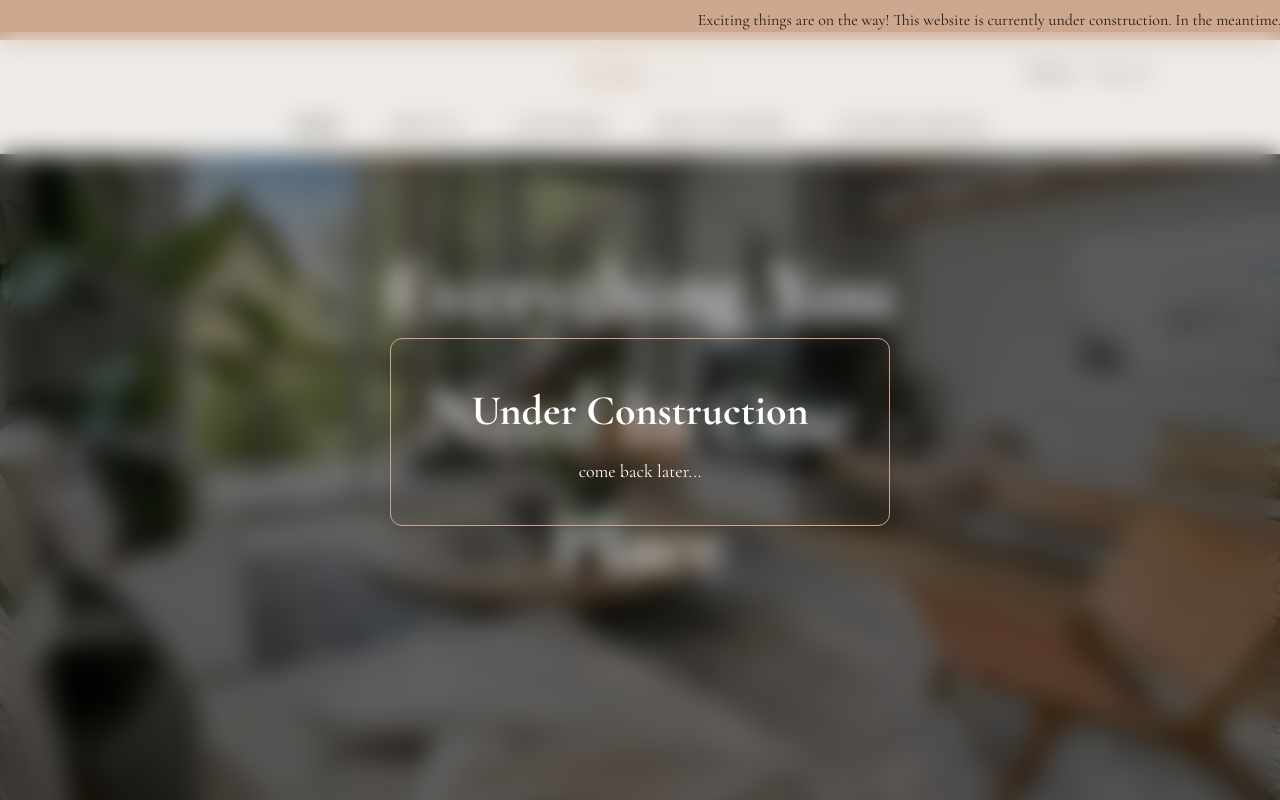
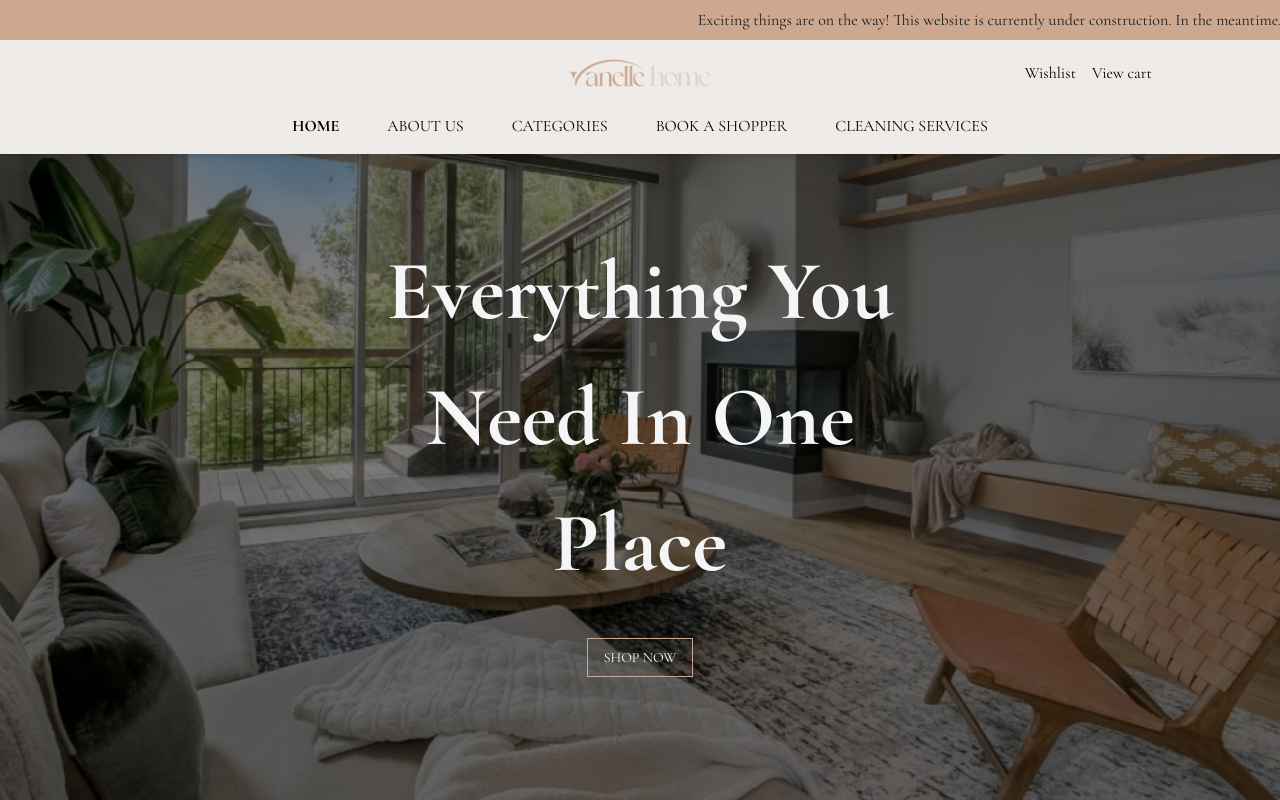
Before and after one commit to emmanuelolusola/vanellehome, a React (Vite) app: page / in a window 1280 px wide. Shown: the top 800 px of the page. Built offline with nearby package versions, Linux system fonts and the light colour scheme; the HTML template or start-up script is replaced by a standard one; a web font is replaced by a local one.

Commit message:
under construction

```diff
--- a/src/components/home/Home.jsx
+++ b/src/components/home/Home.jsx
@@ -14,7 +14,7 @@ import Recommended from "./Recommended";
 const Home = () => {
   return (
     <div>
-      <div className="fixed w-full h-[100vh] flex justify-center items-center backdrop-blur-md px-[24px] z-30">
+      <div className="hidden fixed w-full h-[100vh] flex justify-center items-center backdrop-blur-md px-[24px] z-30">
         <div className="flex flex-col gap-2 lg:gap-4 text-white py-4 px-8 lg:py-10 lg:px-20 backdrop-blur-lg rounded-xl shadow-lg border border-[#CDA78F]">
           <p className="text-[28px] lg:text-[42px] font-bold text-center">
             Under Construction
```
